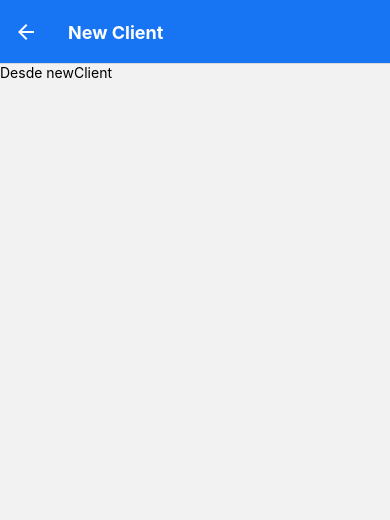
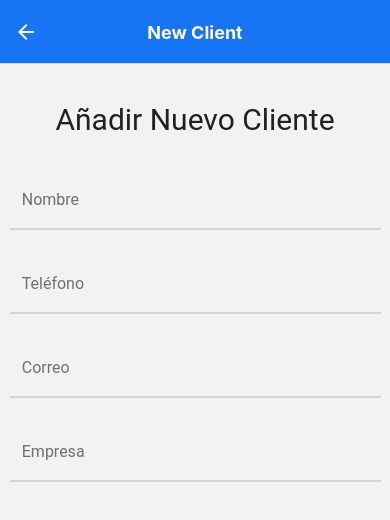
Before and after one commit to dajoreca/crudNative, a React Native app: screen /newClient in a window 390 px wide. Shown: the top 520 px of the page. Built offline with nearby package versions, Linux system fonts and the light colour scheme.

Commit message:
formClient

```diff
--- a/App.js
+++ b/App.js
@@ -10,7 +10,7 @@ import { DefaultTheme, Provider as PaperProvider } from 'react-native-paper';
 import Start from './Views/Start';
 import newClient from './Views/newClient';
 import clientDetails from './Views/clientDetails';
-
+import BarraSuperior from './Components/UI/Barra';
 
 
 const Stack = createStackNavigator()
@@ -23,7 +23,7 @@ const theme = {
   colors: {
     ...DefaultTheme.colors,
     primary: '#1774F2', //Azul, por defecto es morado
-    //accent: '#0655BF'
+    accent: '#0655BF'
   }
 }
 
@@ -36,6 +36,7 @@ const App = () => {
           <Stack.Navigator
             initialRouteName='Start'
             screenOptions={{
+              headerTitleAlign: 'center',
               headerStyle:{
                 backgroundColor: theme.colors.primary
               },
@@ -49,6 +50,13 @@ const App = () => {
               <Stack.Screen
                 name='Start'
                 component={Start}
+                options={ ({navigation, route}) => ({
+                  headerLeft: (props) =>   <BarraSuperior {...props}
+                                          navigation={navigation}
+                                          route={route}
+                                      />
+
+                })}
               />
               <Stack.Screen
                 name='newClient'
--- /dev/null
+++ b/Components/UI/Barra.js
@@ -0,0 +1,20 @@
+import React from "react";
+import { Button } from "react-native-paper";
+
+
+const BarraSuperior = ( {navigation, route} ) => {
+
+    const handlePress = () => {
+        navigation.navigate('newClient')
+    }
+
+    return (
+        <Button icon="plus-circle" color='#FFF' onPress={ () => handlePress() }>
+            Cliente
+        </Button>
+     );
+};
+
+
+
+export default BarraSuperior;
--- /dev/null
+++ b/Styles/global.js
@@ -0,0 +1,17 @@
+import { StyleSheet } from "react-native";
+
+const globalStyles = StyleSheet.create({
+    container:{
+        flex: 1,
+        marginTop: 20,
+        marginHorizontal: '2.5%'
+    },
+    title: {
+        textAlign: 'center',
+        marginTop: 20,
+        marginBottom: 30,
+        fontSize: 30
+    }
+})
+
+export default globalStyles;
--- a/Views/newClient.js
+++ b/Views/newClient.js
@@ -1,11 +1,61 @@
-import React from "react";
-import { Text } from "react-native";
+import React, {useState} from "react";
+import { View, StyleSheet } from "react-native";
+import { TextInput, Headline, Button } from "react-native-paper";
+import globalStyles from "../Styles/global";
 
 const newClient = () => {
+
+    //Campos Formulario
+
+    const [nombre, guardarNombre] = useState('');
+    const [telefono, guardarTelefono] = useState('');
+    const [correo, guardarCorreo] = useState('');
+    const [empresa, guardarEmpresa] = useState('');
+
+
     return (
-        <Text>Desde newClient</Text>
+        <View style={globalStyles.container}>
+
+            <Headline style={globalStyles.title}>Añadir Nuevo Cliente</Headline>
+
+            <TextInput
+                label='Nombre'
+                placeholder="Daniel"
+                onChangeText={ texto => guardarNombre(texto) }
+                value= {nombre}
+                style={styles.input}
+            />
+            <TextInput
+                label='Teléfono'
+                placeholder="654321987"
+                onChangeText={ texto => guardarTelefono(texto) }
+                value= {telefono}
+                style={styles.input}
+            />
+            <TextInput
+                label='Correo'
+                placeholder="correo@correo.com"
+                onChangeText={ texto => guardarCorreo(texto) }
+                value= {correo}
+                style={styles.input}
+            />
+            <TextInput
+                label='Empresa'
+                placeholder="Daniel SL."
+                onChangeText={ texto => guardarEmpresa(texto) }
+                value= {empresa}
+                style={styles.input}
+            />
+
+        </View>
      );
 }
 
+const styles = StyleSheet.create({
+    input:{
+        marginBottom: 20,
+        backgroundColor: 'transparent'
+    }
+})
 
 export default newClient;
```
